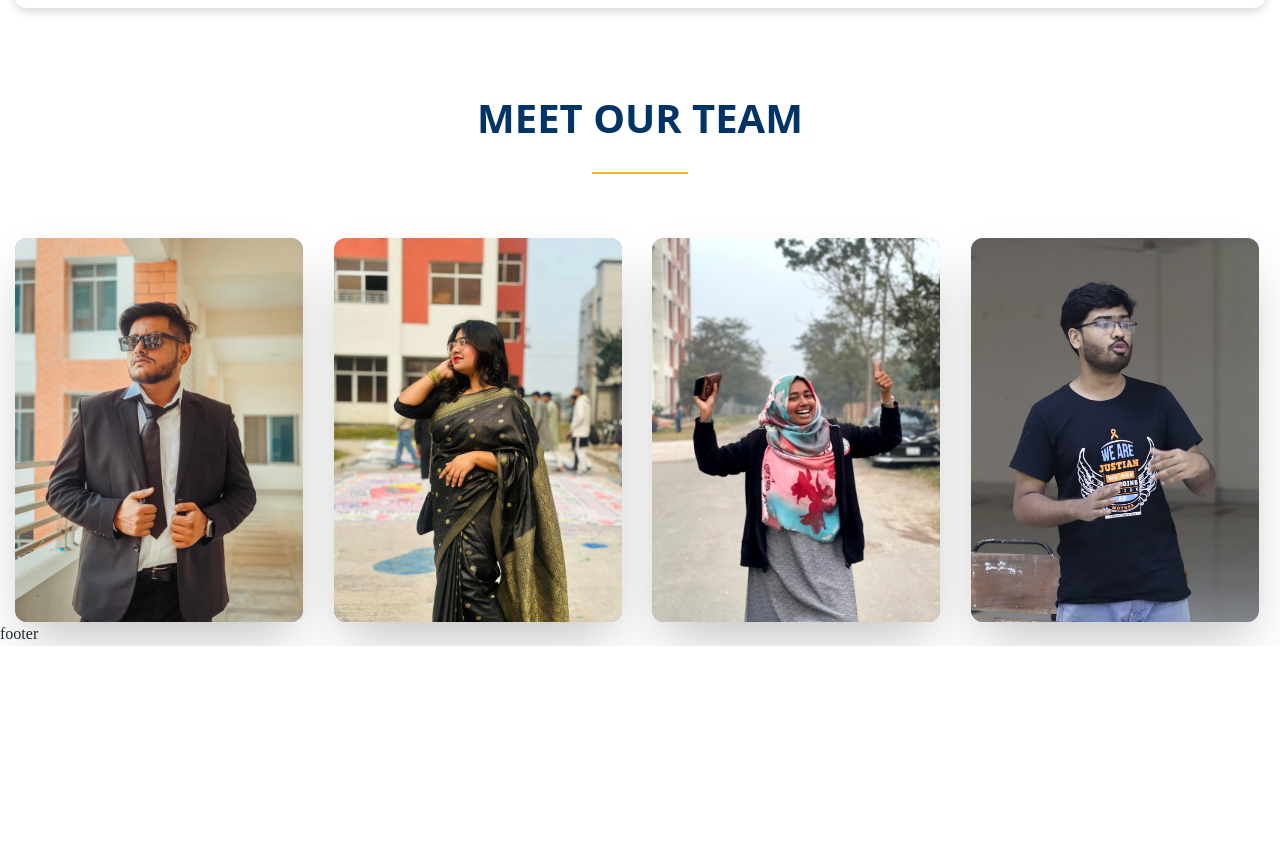
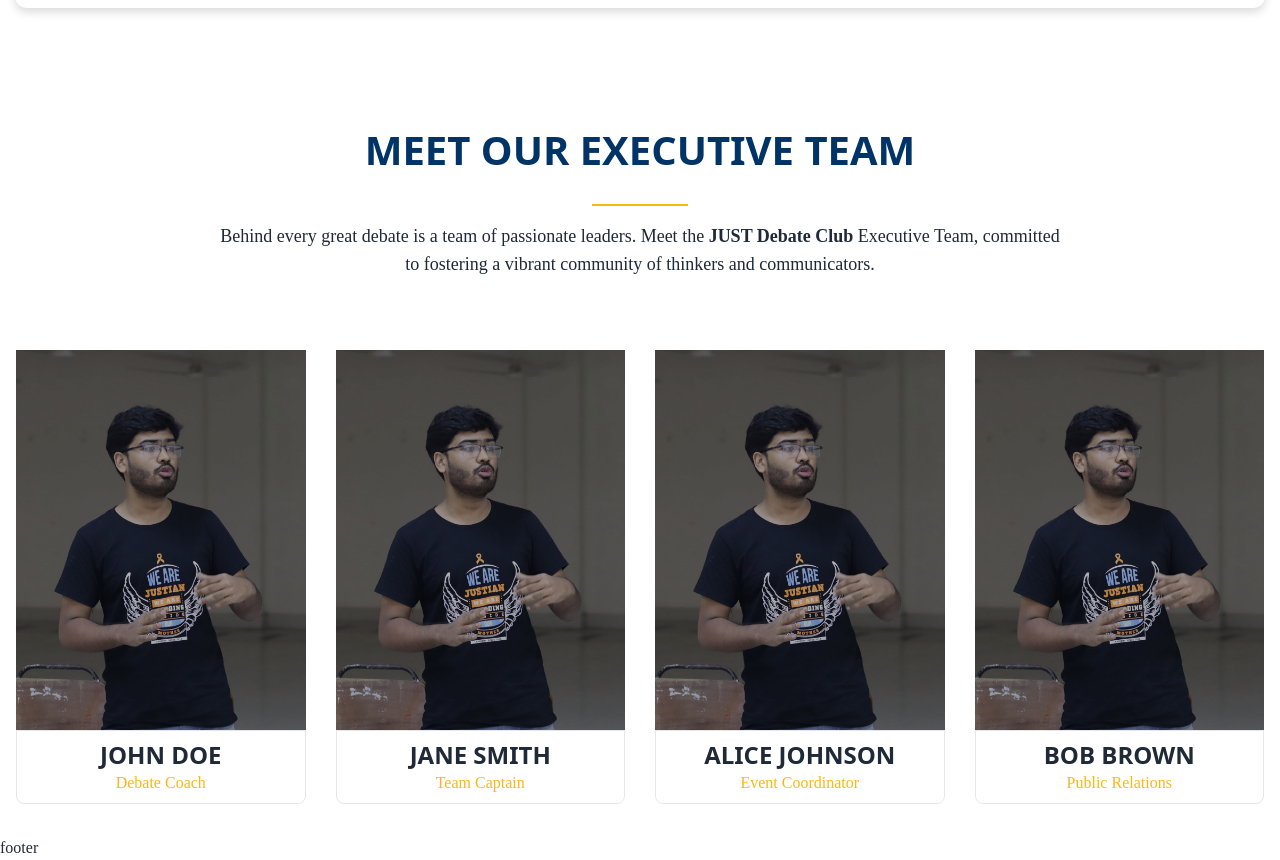
Before and after one commit to SNbappy/justdc-client, a React (Vite) app: page / in a window 1280 px wide. Shown: the part 5014-5874 px from the top of the page. Before the commit the page ends 5660 px from the top, so only its background shows below. Built offline with nearby package versions, Linux system fonts and the light colour scheme.

Commit message:
meet our team section updated

```diff
--- a/package.json
+++ b/package.json
@@ -21,6 +21,7 @@
     "react-countup": "^6.5.3",
     "react-dom": "^18.3.1",
     "react-icons": "^5.4.0",
+    "react-owl-carousel": "^2.3.3",
     "react-router-dom": "^7.1.1",
     "sort-by": "^1.2.0",
     "swiper": "^11.2.1"
--- a/src/pages/Home/MeetOurTeam/MeetOurTeam.jsx
+++ b/src/pages/Home/MeetOurTeam/MeetOurTeam.jsx
@@ -1,17 +1,16 @@
-import React from 'react';
 import MeetOurTeamCard from '../MeetOurTeamCard/MeetOurTeamCard';
-import TeamSection from '../MeetOurTeamCard/MeetOurTeamCard';
 
 const MeetOurTeam = () => {
     return (
-        <div className='max-w-[1250px] mx-auto'>
-            <div>
-                <div className='font-sans text-[40px] font-bold uppercase text-[#003366] text-center pt-20'>
-                    Meet Our Team
+        <div>
+            <div className=' text-center mx-auto max-w-[850px] mt-28'>
+                <div className='font-sans text-[40px] font-bold uppercase text-[#003366]'>
+                    Meet Our Executive Team
                 </div>
                 <div className="w-24 h-[2px] bg-[#fdb714] mt-6 mx-auto"></div>
+                <p className='mt-4 mb-10 text-lg'>Behind every great debate is a team of passionate leaders. Meet the <span className='font-bold'>JUST Debate Club</span> Executive Team, committed to fostering a vibrant community of thinkers and communicators.</p>
             </div>
-            <div className='pt-16'>
+            <div>
                 <MeetOurTeamCard />
             </div>
         </div>
--- a/src/pages/Home/MeetOurTeamCard/MeetOurTeamCard.jsx
+++ b/src/pages/Home/MeetOurTeamCard/MeetOurTeamCard.jsx
@@ -1,94 +1,163 @@
 import React from "react";
-import { FaInstagram, FaGithub, FaLinkedin } from "react-icons/fa";
+import { Swiper, SwiperSlide } from "swiper/react";
+import "swiper/css";
+import "swiper/css/navigation";
+import "swiper/css/pagination";
+import "swiper/css/autoplay";
+import { Navigation, Pagination, Autoplay } from "swiper/modules";
+import { FaTwitter, FaFacebookF, FaGooglePlusG, FaInstagram } from "react-icons/fa";
 
 const MeetOurTeamCard = () => {
     const teamMembers = [
         {
-            name: "Ayman Faiyaz",
-            role: "President",
-            image: "/src/assets/ayman.jpg",
+            id: 1,
+            name: "John Doe",
+            role: "Debate Coach",
+            image: "/src/assets/bappy1.jpg",
             socials: [
+                { platform: "twitter", link: "#" },
+                { platform: "facebook", link: "#" },
+                { platform: "google", link: "#" },
                 { platform: "instagram", link: "#" },
-                { platform: "github", link: "#" },
-                { platform: "linkedin", link: "#" },
             ],
         },
         {
-            name: "Nowsin Jahan Zerin",
-            role: "Secretary",
-            image: "/src/assets/jerin.jpg",
+            id: 2,
+            name: "Jane Smith",
+            role: "Team Captain",
+            image: "/src/assets/bappy1.jpg",
             socials: [
+                { platform: "twitter", link: "#" },
+                { platform: "facebook", link: "#" },
+                { platform: "google", link: "#" },
                 { platform: "instagram", link: "#" },
-                { platform: "github", link: "#" },
-                { platform: "linkedin", link: "#" },
             ],
         },
         {
-            name: "Sadeka Shahani Urmee ",
-            role: "Treasurer",
-            image: "/src/assets/urmee.jpg",
+            id: 3,
+            name: "Alice Johnson",
+            role: "Event Coordinator",
+            image: "/src/assets/bappy1.jpg",
             socials: [
+                { platform: "twitter", link: "#" },
+                { platform: "facebook", link: "#" },
+                { platform: "google", link: "#" },
                 { platform: "instagram", link: "#" },
-                { platform: "github", link: "#" },
-                { platform: "linkedin", link: "#" },
             ],
         },
         {
-            name: "Md. Sabbir Hossain Bappy",
-            role: "Head of IT",
+            id: 4,
+            name: "Bob Brown",
+            role: "Public Relations",
             image: "/src/assets/bappy1.jpg",
             socials: [
+                { platform: "twitter", link: "#" },
+                { platform: "facebook", link: "#" },
+                { platform: "google", link: "#" },
                 { platform: "instagram", link: "#" },
-                { platform: "github", link: "#" },
-                { platform: "linkedin", link: "#" },
+            ],
+        },
+        {
+            id: 5,
+            name: "John Doe",
+            role: "Debate Coach",
+            image: "/src/assets/bappy1.jpg",
+            socials: [
+                { platform: "twitter", link: "#" },
+                { platform: "facebook", link: "#" },
+                { platform: "google", link: "#" },
+                { platform: "instagram", link: "#" },
+            ],
+        },
+        {
+            id: 6,
+            name: "Jane Smith",
+            role: "Team Captain",
+            image: "/src/assets/bappy1.jpg",
+            socials: [
+                { platform: "twitter", link: "#" },
+                { platform: "facebook", link: "#" },
+                { platform: "google", link: "#" },
+                { platform: "instagram", link: "#" },
+            ],
+        },
+        {
+            id: 7,
+            name: "Alice Johnson",
+            role: "Event Coordinator",
+            image: "/src/assets/bappy1.jpg",
+            socials: [
+                { platform: "twitter", link: "#" },
+                { platform: "facebook", link: "#" },
+                { platform: "google", link: "#" },
+                { platform: "instagram", link: "#" },
+            ],
+        },
+        {
+            id: 8,
+            name: "Bob Brown",
+            role: "Public Relations",
+            image: "/src/assets/bappy1.jpg",
+            socials: [
+                { platform: "twitter", link: "#" },
+                { platform: "facebook", link: "#" },
+                { platform: "google", link: "#" },
+                { platform: "instagram", link: "#" },
             ],
         },
     ];
 
+    // Function to render social media icons
     const renderIcon = (platform) => {
         switch (platform) {
+            case "twitter":
+                return <FaTwitter className="text-sm" />;
+            case "facebook":
+                return <FaFacebookF className="text-sm" />;
+            case "google":
+                return <FaGooglePlusG className="text-md" />;
             case "instagram":
-                return <FaInstagram />;
-            case "github":
-                return <FaGithub />;
-            case "linkedin":
-                return <FaLinkedin />;
+                return <FaInstagram className="text-sm" />;
             default:
                 return null;
         }
     };
 
     return (
-        <div className="">
-            <div className="grid grid-cols-4 gap-6">
+        <section className="px-4 py-8">
+            <Swiper
+                modules={[Autoplay]}
+                spaceBetween={30}
+                slidesPerView={3}
+                autoplay={{
+                    delay: 8000,
+                    disableOnInteraction: false,
+                    // pauseOnMouseEnter: true,
+                }}
+                loop={true}
+                breakpoints={{
+                    0: { slidesPerView: 1 },
+                    640: { slidesPerView: 2 },
+                    1024: { slidesPerView: 4 },
+                }}
+            >
                 {teamMembers.map((member, index) => (
-                    <div
-                        key={index}
-                        className="relative overflow-hidden bg-purple-700 shadow-2xl w-72 h-96 bg-opacity-60 rounded-xl group"
-                    >
-                        <div className="w-full h-full">
+                    <SwiperSlide key={index} className="flex justify-center">
+                        <div className="relative group">
+                            {/* Image Section */}
+                            <div className="relative overflow-hidden max-h-[380px] w-full">
                                 <img
                                     src={member.image}
                                     alt={member.name}
-                                className="object-cover w-full h-full"
+                                    className="object-cover w-full h-full transition-all duration-500 hover:brightness-[120%] brightness-[70%] group-hover:scale-110"
                                 />
-                        </div>
-                        <div className="absolute bottom-[-160px] w-full h-40 flex flex-col items-center justify-center backdrop-blur-md shadow-inner border border-white/10 rounded-b-xl transition-all duration-500 group-hover:bottom-0">
-                            <div className="text-center">
-                                <h3 className="text-lg font-semibold text-white uppercase opacity-0 translate-y-[-20px] transition-transform duration-700 ease-in-out group-hover:opacity-100 group-hover:translate-y-0">
-                                    {member.name}
-                                    <br />
-                                    <span className="text-sm font-light normal-case">
-                                        {member.role}
-                                    </span>
-                                </h3>
-                            </div>
-                            <ul className="flex mt-4 space-x-5 transition-transform duration-700 ease-in-out translate-y-10 opacity-0 group-hover:opacity-100 group-hover:translate-y-0">
+                                {/* Social Icons - Appears on Hover */}
+                                <ul className="absolute bottom-[-50px] w-full flex justify-center items-center space-x-5 transition-all duration-500 opacity-0 group-hover:opacity-100 group-hover:bottom-2">
                                     {member.socials.map((social, idx) => (
                                         <li key={idx}>
                                             <a
                                                 href={social.link}
-                                            className="text-xl text-white transition-colors duration-300 hover:text-yellow-300"
+                                                className="text-xl text-yellow-300 transition-colors duration-300 hover:text-yellow-400"
                                             >
                                                 {renderIcon(social.platform)}
                                             </a>
@@ -96,10 +165,19 @@ const MeetOurTeamCard = () => {
                                     ))}
                                 </ul>
                             </div>
-                    </div>
-                ))}
+
+                            {/* Name and Position - Always Visible */}
+                            <div className="py-2 text-center border rounded-b-lg border-1">
+                                <h3 className="font-sans text-2xl font-bold uppercase">
+                                    {member.name}
+                                </h3>
+                                <p className="font-light text-[#FDB714]">{member.role}</p>
                             </div>
                         </div>
+                    </SwiperSlide>
+                ))}
+            </Swiper>
+        </section>
     );
 };
 
```
Also changed, not shown: src/assets/readyForNext.jpg (added), 1 other file (tests, documents, lock files or other folders). Lines whose indentation alone changed are shown as unchanged.
